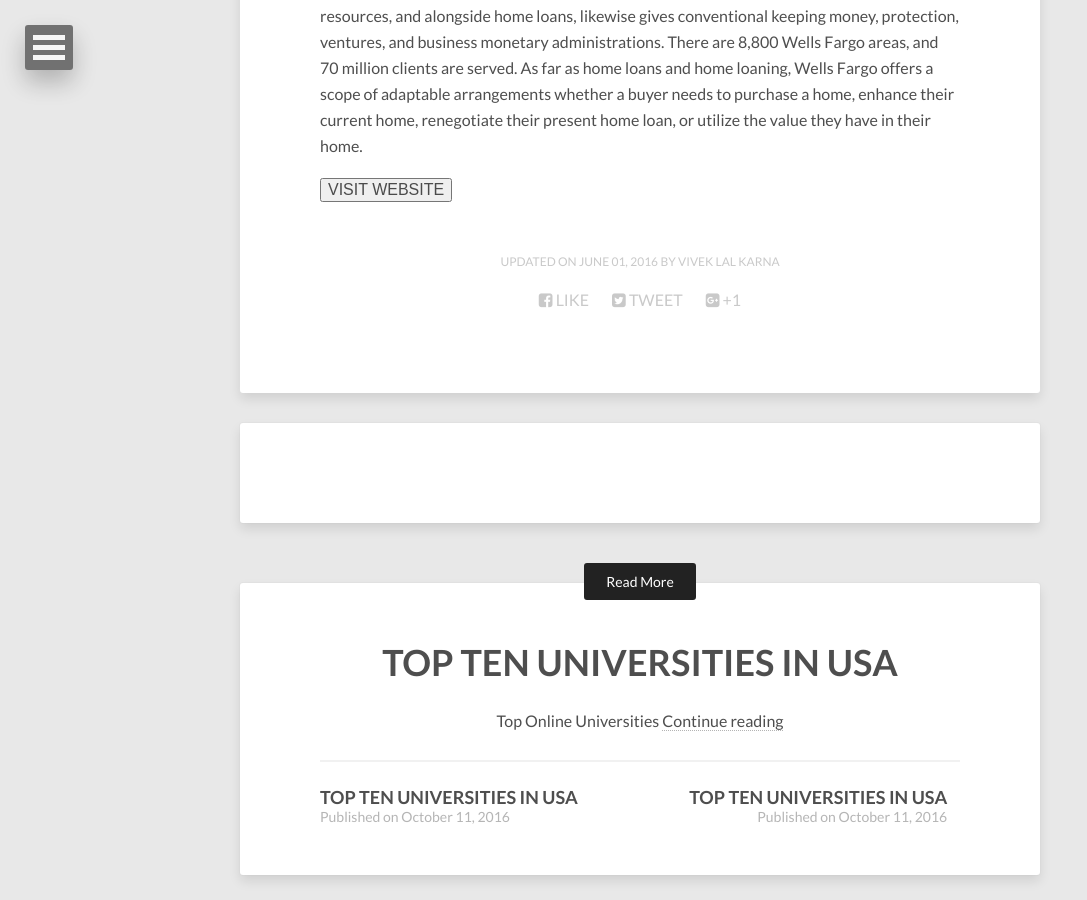
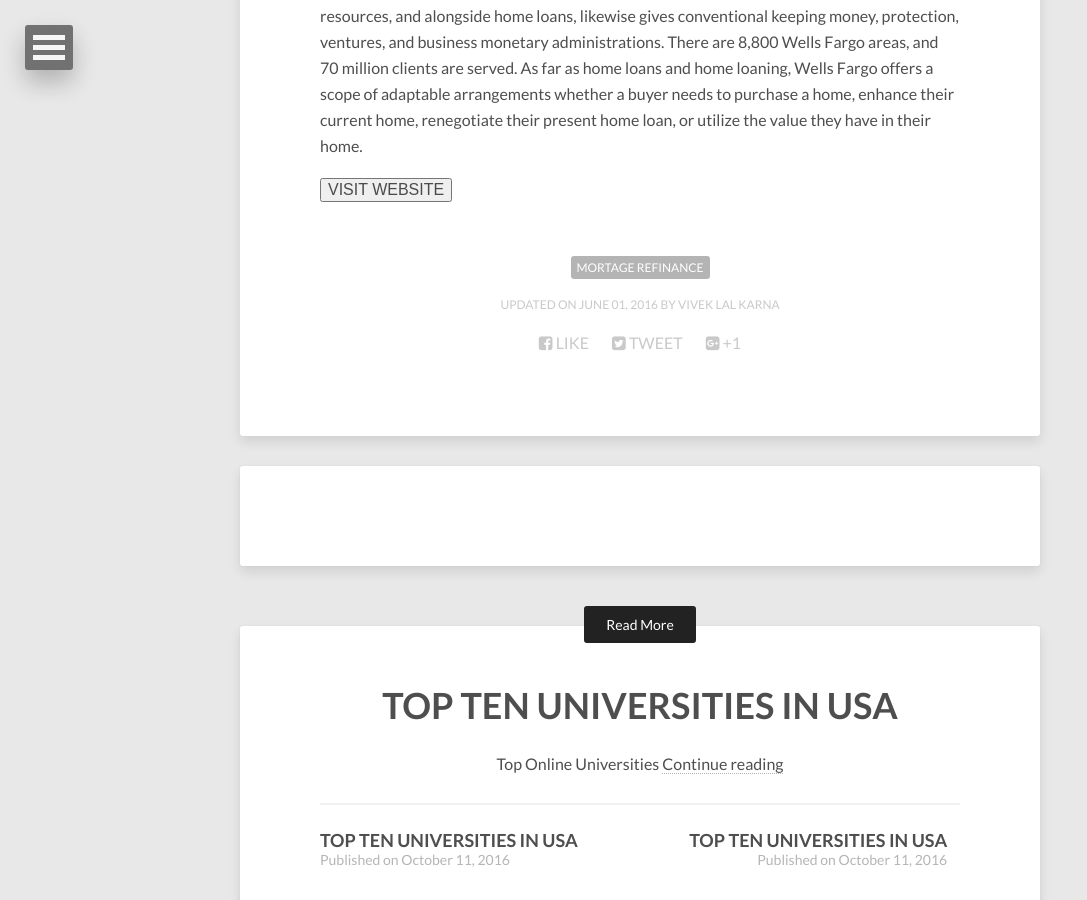
Before and after one commit to vivek1karna/topten, a Jekyll site: the page built from _posts/2016-10-11-Mortage-refinance.md, in a window 1280 px wide and 900 px high, scrolled down 3382 px. Shown: the whole window, without its empty margins (0-1087 px from the left). Built offline with Jekyll 4.4.1, drawn with Linux system fonts in a browser that asks for light colours; nearby versions of some CDN libraries; comment, search, counter and statistics services are not loaded.

Commit message:
Update 2016-10-11-Mortage-refinance.md

```diff
--- a/_posts/2016-10-11-Mortage-refinance.md
+++ b/_posts/2016-10-11-Mortage-refinance.md
@@ -3,6 +3,7 @@
 title: TOP 10 Mortage COMPANIES IN USA
 description: "Mortage Refinance"
 modified: 2016-06-01T15:27:45-04:00
+tags: [Mortage refinance]
 image:
   feature: abstract-10.jpg
 ---
```
